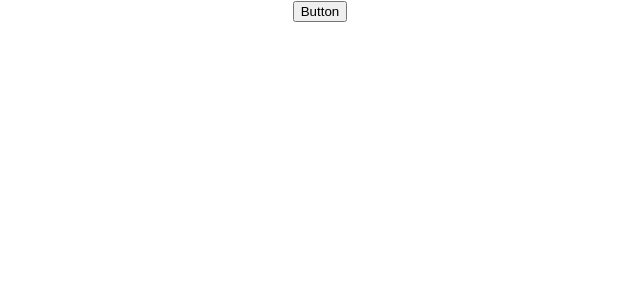
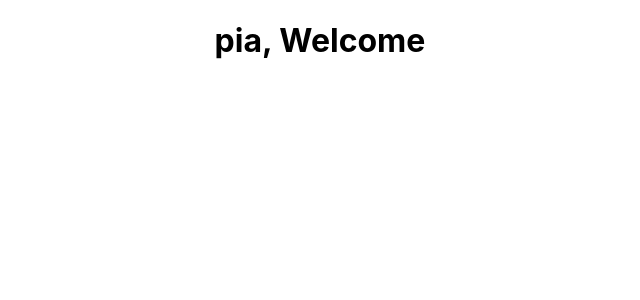
Before and after one commit to soohyunnn/my-app, a React (Create React App) app: page / in a window 1280 px wide. Shown: the top 300 px of the page, without its empty margins (320-960 px from the left). Built offline with nearby package versions, Linux system fonts and the light colour scheme.

Commit message:
한 번에 끝내는 React - React 공식문서로 디테일잡기 2-8 ConditionalRendering

```diff
--- a/src/App.js
+++ b/src/App.js
@@ -6,11 +6,13 @@
 import ClassComponent2 from "./components/2-6. LifeCycle/ClassComponent";
 import FunctionalComponent from "./components/2-5.State/FunctionalComponent";
 import Event from "./components/2-7.Event/Event";
+import Condition from "./components/2-8.ConditionalRendering/Condition";
 
 function App() {
   return (
     <div className="App">
-      <Event />
+      <Condition />
+      {/* <Event /> */}
       {/* <ClassComponent2 /> */}
       {/* <FunctionalComponent />
       <ClassComponent />
--- /dev/null
+++ b/src/components/2-8.ConditionalRendering/Condition.jsx
@@ -0,0 +1,37 @@
+import React from "react";
+
+function UserGreeting(props) {
+  return (
+    <h1>
+      {/*name이 있을때만 name을 출력하게 하는 연산 , count가 0일때는 falsy 한 값이므로 문제가 있어 조건문 식을 Boolean으로 해주어야 한다.
+      또는 {props.count && `It's ${props.count} times : null`} 로 해주면 된다.*/}
+      {props.name && `${props.name},`} Welcome{" "}
+      {Boolean(props.count) && `It's ${props.count} times`}
+    </h1>
+  );
+}
+
+function GuestGreeting(props) {
+  return <h1>Please Sign up</h1>;
+}
+
+function Greeting(props) {
+  // if (props.isLoggedIn) {
+  //   return <UserGreeting name="pia" count={0} />;
+  // }
+  return props.isLoggedIn ? (
+    <UserGreeting name="pia" count={0} />
+  ) : (
+    // <UserGreeting count={0} />
+    <GuestGreeting />
+  );
+}
+
+export default function Condition() {
+  const isLoggedIn = true;
+  return (
+    <div>
+      <Greeting isLoggedIn={isLoggedIn} />
+    </div>
+  );
+}
```
